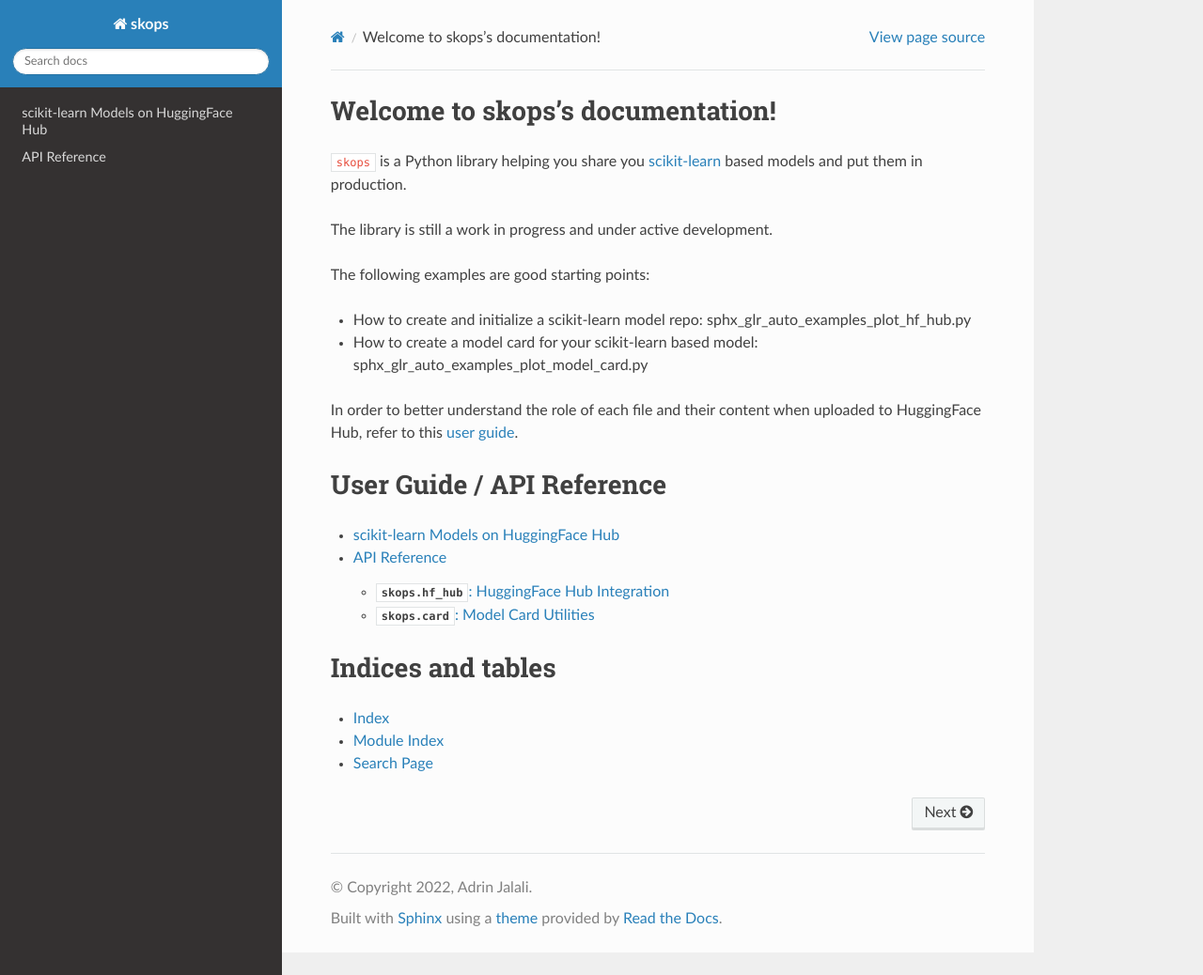
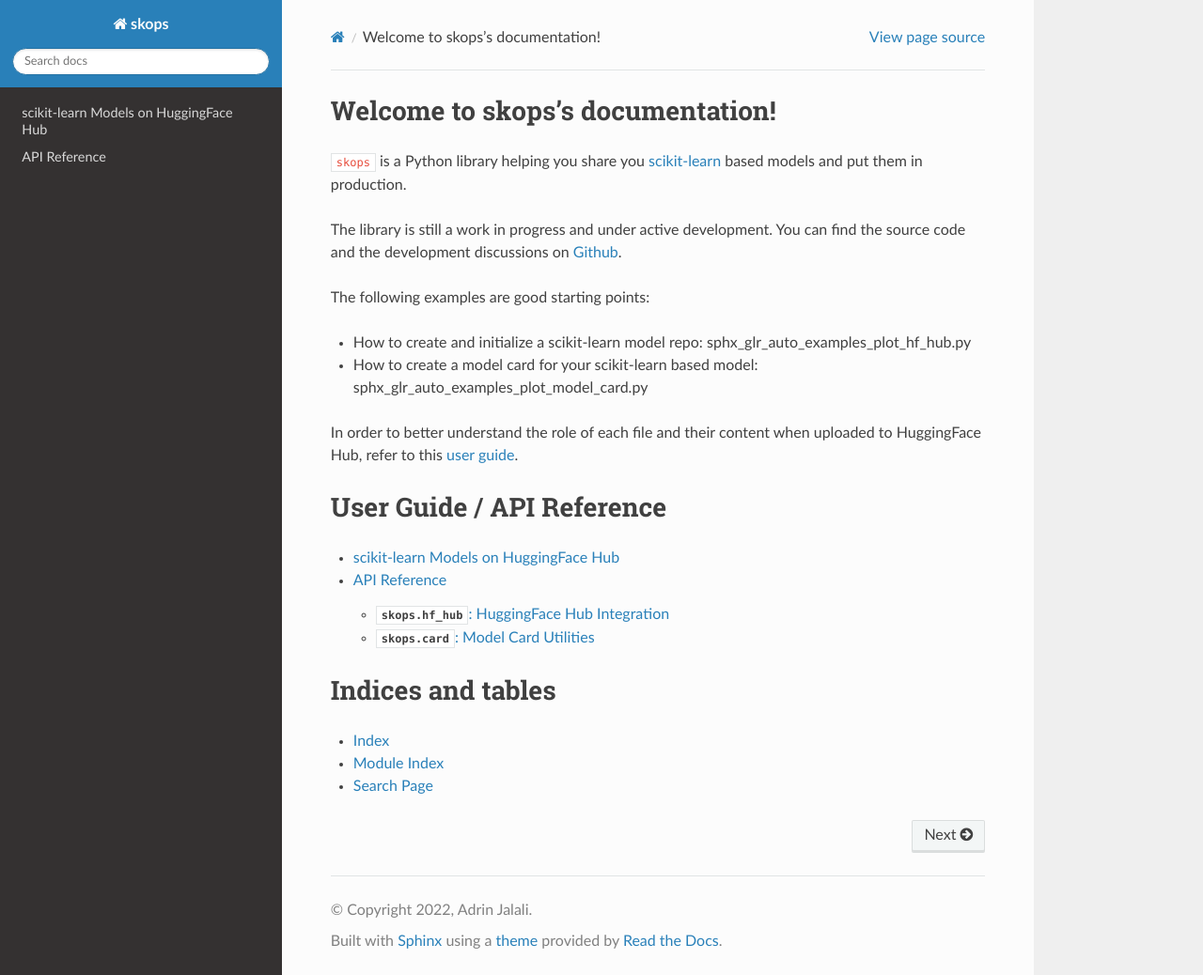
Before and after one commit to skops-dev/skops, a Sphinx documentation site: the page built from docs/index.rst, in a window 1280 px wide and 1038 px high. Shown: the whole window at 94% size. Built offline with Sphinx 7.4.7 and the Read the Docs theme 2.0.0, drawn with Linux system fonts in a browser that asks for light colours.

Commit message:
add link to Github

```diff
--- a/docs/index.rst
+++ b/docs/index.rst
@@ -9,7 +9,9 @@ Welcome to skops's documentation!
 ``skops`` is a Python library helping you share you `scikit-learn
 <https://scikit-learn.org/stable/>`__ based models and put them in production.
 
-The library is still a work in progress and under active development.
+The library is still a work in progress and under active development. You can
+find the source code and the development discussions on `Github
+<https://github.com/skops-dev/skops>`__.
 
 The following examples are good starting points:
 
```
